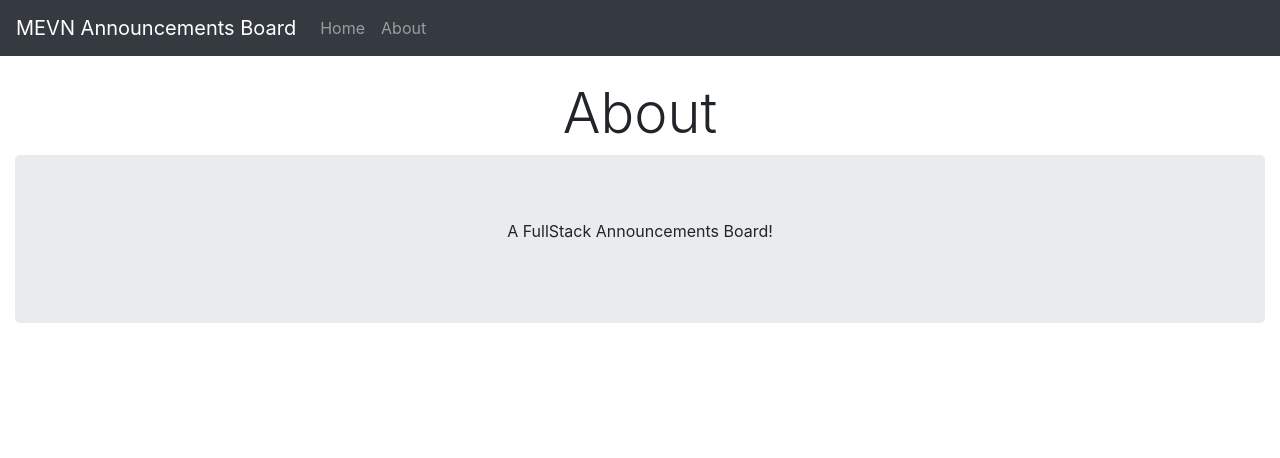
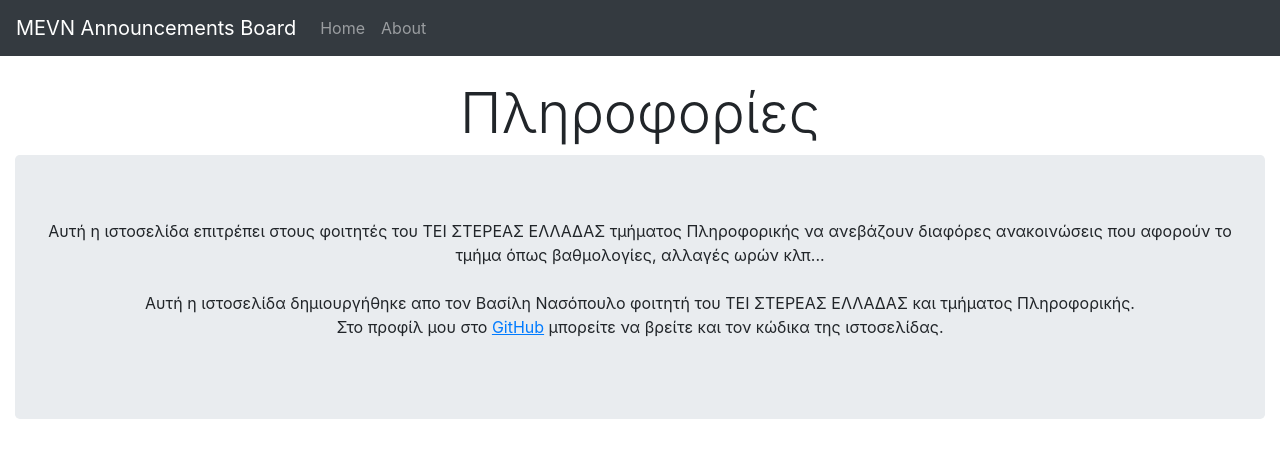
Before and after one commit to BillNas/fullstack-announcements-board, a Vue app in the folder client/: page /about in a window 1280 px wide. Shown: the top 458 px of the page. Built offline with nearby package versions, Linux system fonts and the light colour scheme; what vue-toasted would draw is missing.

Commit message:
Update About.vue

```diff
--- a/client/src/components/About.vue
+++ b/client/src/components/About.vue
@@ -1,14 +1,15 @@
 <template>
-<div class="container-fluid mt-4">
-    <h3 class="display-4 text-center">About</h3>
-     <div class="jumbotron">
-        <p class="text-center">
-        A FullStack Announcements Board!
-        </p>
-    </div>
+    <div class="container-fluid mt-4">
+        <h3 class="display-4 text-center">Πληροφορίες</h3>
+        <div class="jumbotron">
+            <p class="text-center">Αυτή η ιστοσελίδα επιτρέπει στους φοιτητές του ΤΕΙ ΣΤΕΡΕΑΣ ΕΛΛΑΔΑΣ τμήματος Πληροφορικής να ανεβάζουν διαφόρες ανακοινώσεις που αφορούν το τμήμα όπως βαθμολογίες, αλλαγές ωρών κλπ...
+                <br>
+                <br> Αυτή η ιστοσελίδα δημιουργήθηκε απο τον Βασίλη Νασόπουλο φοιτητή του ΤΕΙ ΣΤΕΡΕΑΣ ΕΛΛΑΔΑΣ και τμήματος Πληροφορικής.
+                <br> Στο προφίλ μου στο <a href="https://github.com/BillNas" id="github"><u>GitHub</u></a> μπορείτε να βρείτε και τον κώδικα της ιστοσελίδας.
+            </p>
+        </div>
     </div>
 </template>
-
 <script>
 export default {
 name: "About"
```
